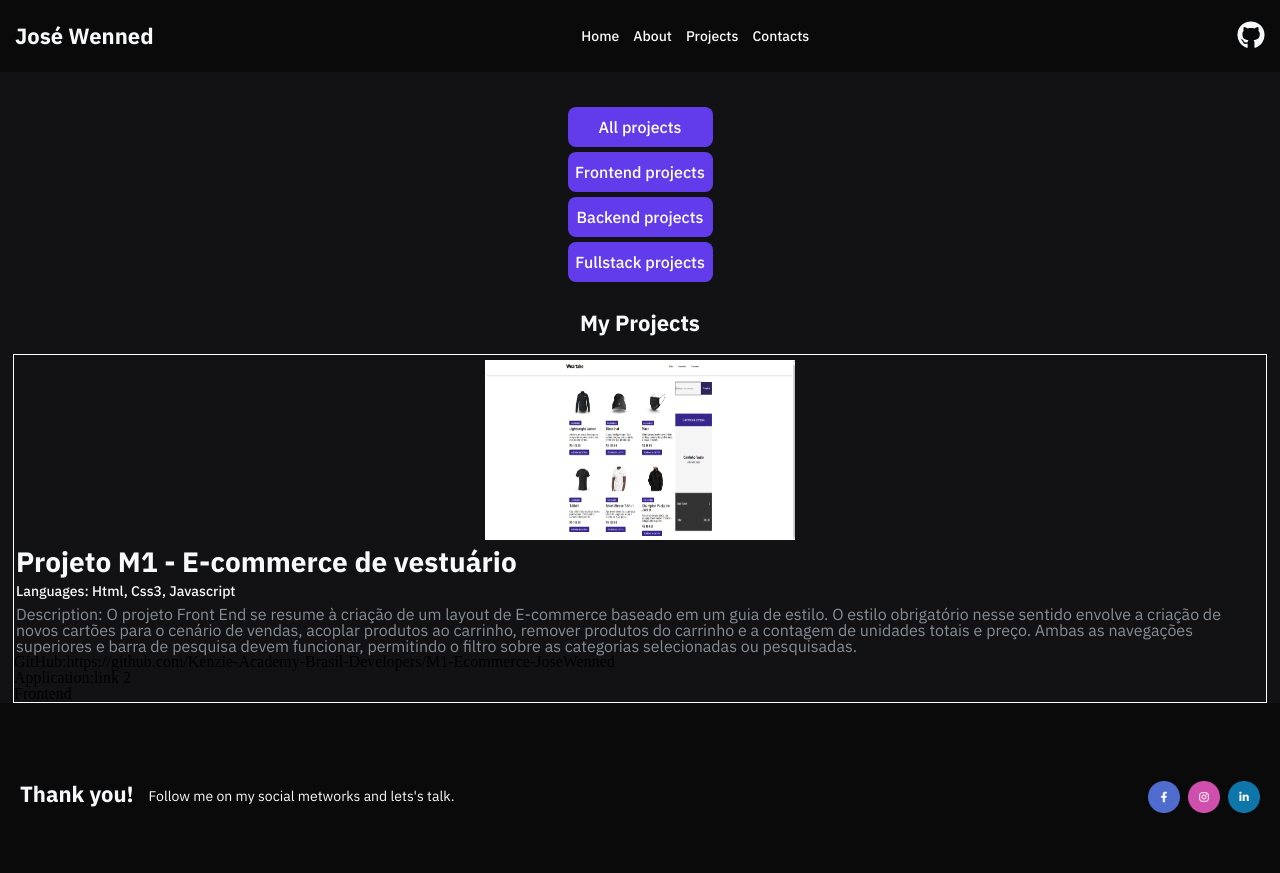
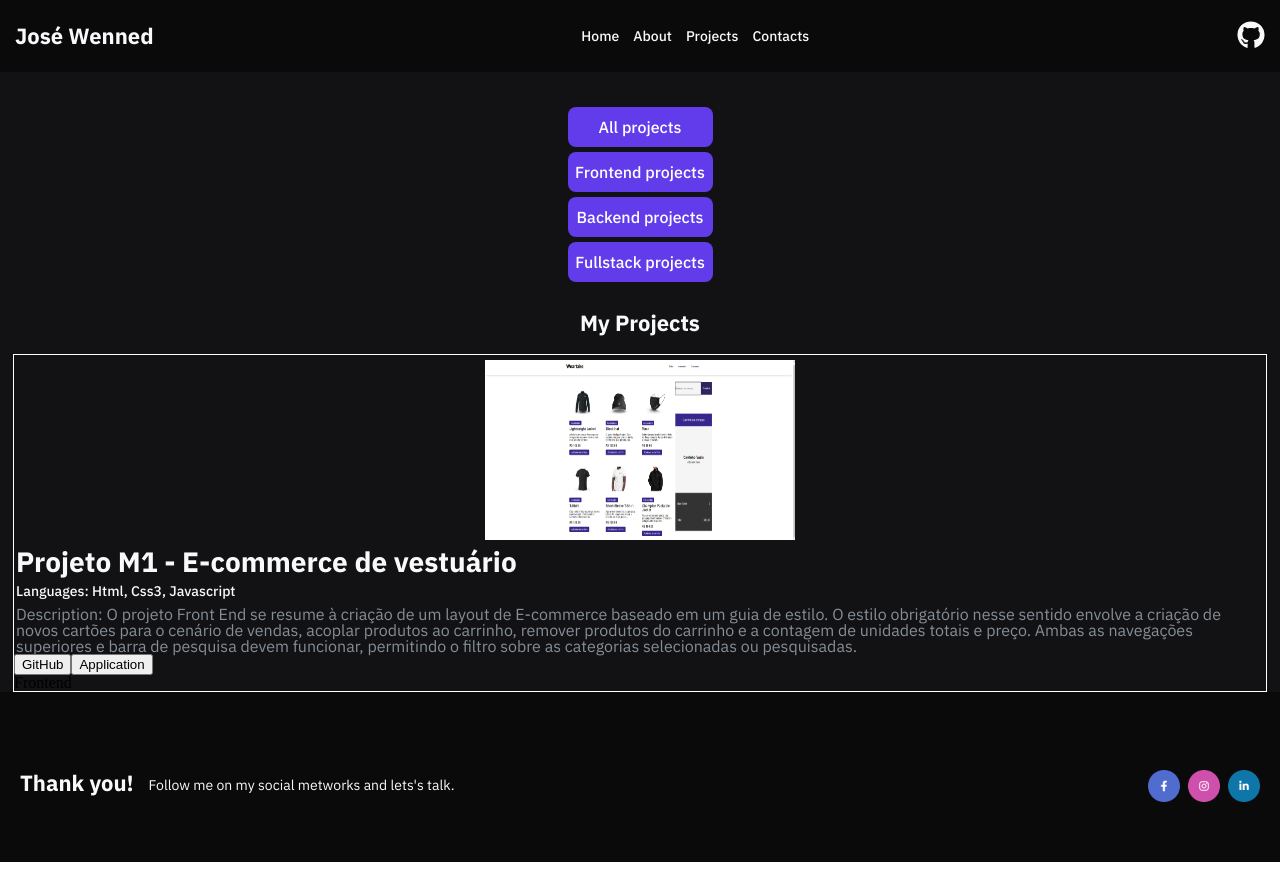
Before and after one commit to Kenzie-Academy-Brasil-Developers/Entrega---Portf-lio-de-Sucesso-JoseWenned, a React (Vite) app: page /ProjectsPage in a window 1280 px wide. Built offline with nearby package versions, Linux system fonts and the light colour scheme.

Commit message:
feat: add function openLink providers

```diff
--- a/src/Components/MyProjects/ListProjectsAll/listProjects.component.tsx
+++ b/src/Components/MyProjects/ListProjectsAll/listProjects.component.tsx
@@ -4,7 +4,7 @@ import style from "./styles.module.scss"
 
 export const ListProjectsAll = () => {
 
-    const { filteredProjects } = useContext( UserContext )
+    const { filteredProjects, handleOpenLink } = useContext( UserContext )
 
     return(
         <>
@@ -16,8 +16,8 @@ export const ListProjectsAll = () => {
                             <h2 className={style.titleProject}>{project.name}</h2>
                             <p className={style.languageProject}>Languages: {project.language}</p>
                             <p className={style.description}>Description: {project.description}</p>
-                            <p>GitHub:{project.linkGitHub}</p>
-                            <p>Application:{project.linkVercel}</p>
+                            <button onClick={() => handleOpenLink( project.linkGitHub )} className={style.LinkGitHub}>GitHub</button>
+                            <button onClick={() => handleOpenLink( project.linkVercel )}>Application</button>
                             <p>{project.category}</p>
                         </div>
                     </li>
--- a/src/Interfaces/UserContext/userContext.inteface.tsx
+++ b/src/Interfaces/UserContext/userContext.inteface.tsx
@@ -25,6 +25,7 @@ export interface IUserContext {
     filteredProjects: IDataProject[]
     setCategory: React.Dispatch<React.SetStateAction<string>>
     sumProjects: () => number
+    handleOpenLink: ( link: string ) => void
 
 }
 
--- a/src/Providers/userContext.provider.tsx
+++ b/src/Providers/userContext.provider.tsx
@@ -85,9 +85,14 @@ export const UserProvider = ( { children }: IUserProvidersProps) => {
     // function for some all projects
 
     const sumProjects = (): number => {
-        return projects.length
-    }
+        return projects.length;
+    };
 
+    // function open link
+
+    const handleOpenLink = ( link: string ) => {
+        window.open( link, "_blank" );
+    };
 
     return(
         <UserContext.Provider value={{
@@ -96,7 +101,8 @@ export const UserProvider = ( { children }: IUserProvidersProps) => {
             handleDownloadCv,
             filteredProjects,
             setCategory,
-            sumProjects
+            sumProjects,
+            handleOpenLink
         }}>
             { children }
         </UserContext.Provider>
```
Also changed, not shown: src/Components/MyProjects/ListProjectsAll/styles.module.scss (line endings or trailing spaces).
